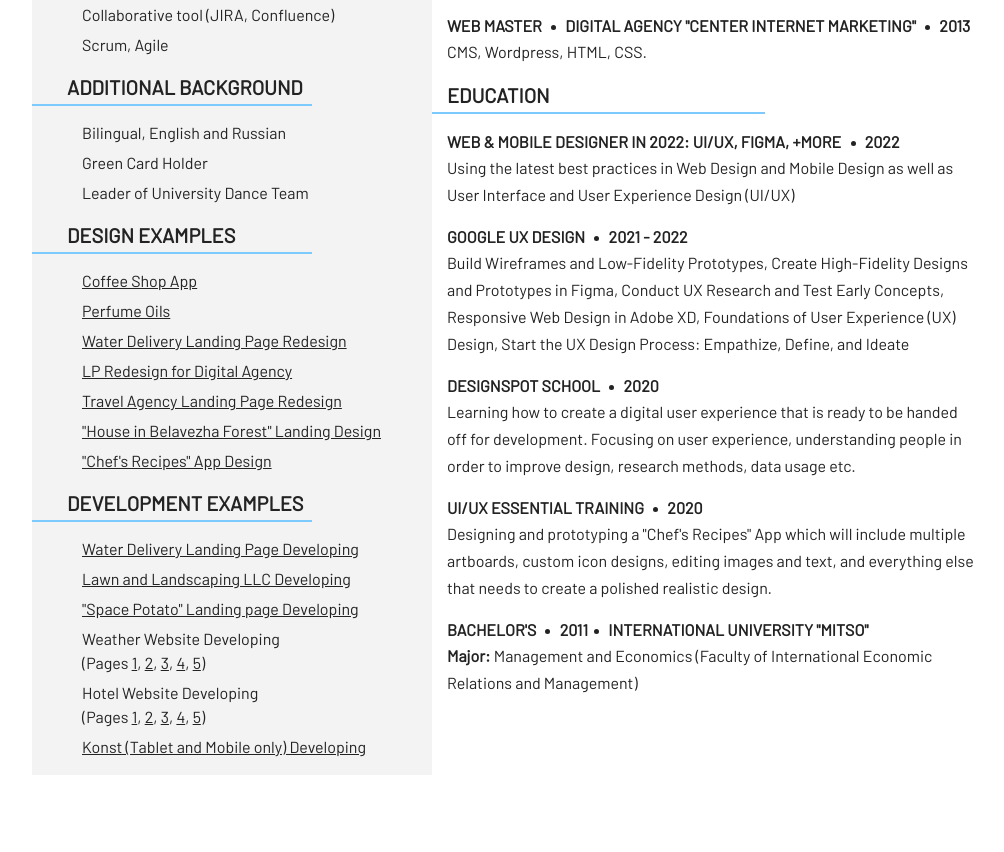
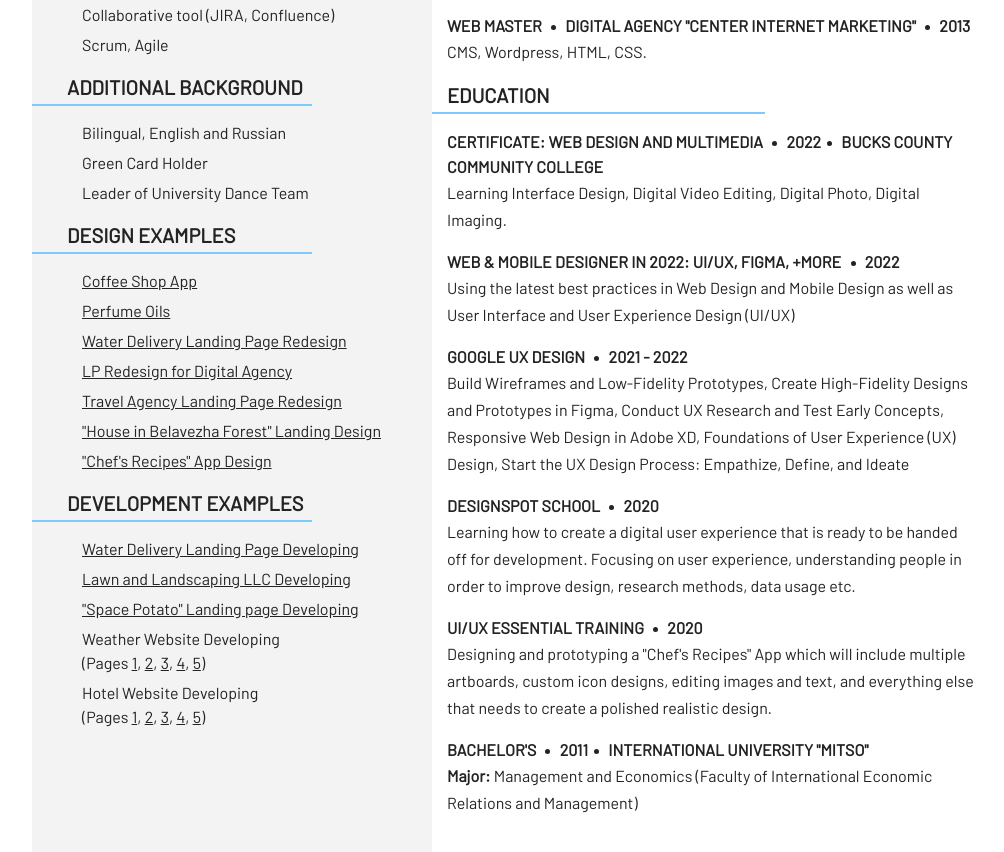
Before and after one commit to kate-pote/kate-pote.github.io, a plain HTML site: page cv/index.html in a window 1280 px wide. Shown: the part 791-1643 px from the top of the page, without its empty margins (128-1132 px from the left). Before the commit the page ends 1566 px from the top, so only its background shows below. Drawn offline with nearby package versions, Linux system fonts and the light colour scheme.

Commit message:
index.html update

```diff
--- a/cv/index.html
+++ b/cv/index.html
@@ -114,9 +114,6 @@
                   <a class="link" href="https://kate-pote.github.io/citykey/profile.html" target="_blank">4 </a>,
                   <a class="link" href="https://kate-pote.github.io/citykey/index-perfect-day.html" target="_blank">5 </a>)
                 </li>
-                <li>
-                  <a class="link" href="https://kate-pote.github.io/konstbel" target="_blank">Konst (Tablet and Mobile only) Developing</a>
-                </li>
               </ul>
         </aside>
         <article class="cont-col col-md-7">
@@ -152,6 +149,8 @@
           <p>CMS, Wordpress, HTML, CSS.</p>
 
           <h3>education</h3>
+          <h4>certificate: Web Design and Multimedia <i class="circle"></i> 2022<i class="circle"></i> bucks county community college</h4>
+          <p>Learning Interface Design, Digital Video Editing, Digital Photo, Digital Imaging. </p>
           <h4>Web & Mobile Designer in 2022: UI/UX, Figma, +more <i class="circle"></i> 2022</h4>
           <p>
             Using the latest best practices in Web Design and Mobile Design as well as User Interface and User Experience Design (UI/UX)
```
Also changed, not shown: 1 other file.
